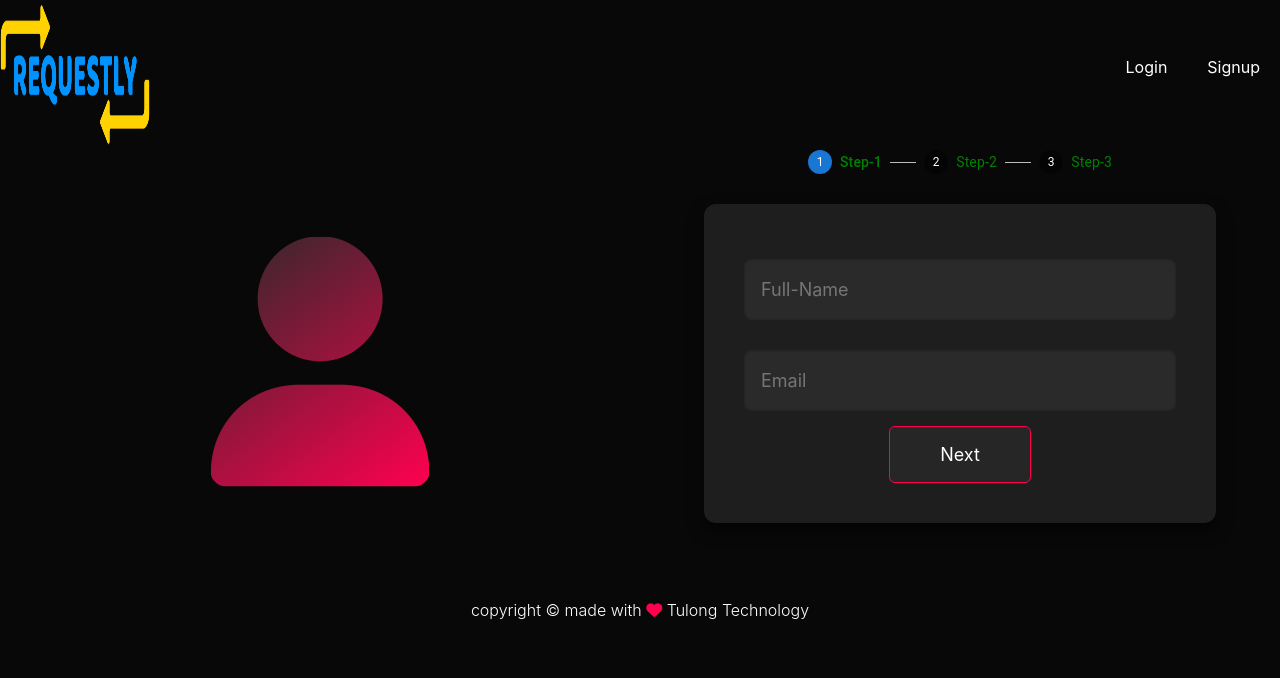
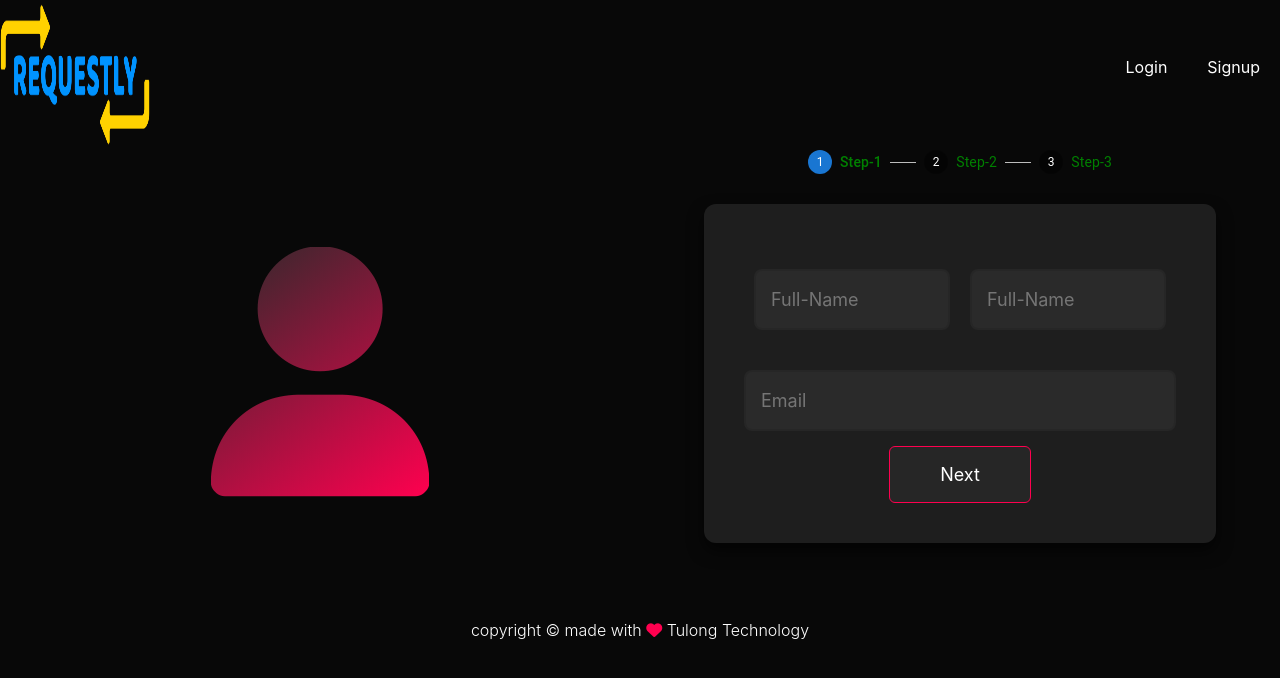
Before and after one commit to ChamanvirKaur/Requestly, a React (Create React App) app in the folder frontend-requestly/: page /Signup in a window 1280 px wide. Shown: the top 678 px of the page. Built offline with nearby package versions, Linux system fonts and the light colour scheme.

Commit message:
Addded many design changes

```diff
--- a/frontend-requestly/src/Components/steps-signup/FirstStep.js
+++ b/frontend-requestly/src/Components/steps-signup/FirstStep.js
@@ -14,12 +14,15 @@ function FirstStep() {
             <div className="signup-form">
 
 
-                <input value={userData.fullname} onChange={handleChnage}  name='fullname' placeholder='Full-Name' type="text" />
+                <div className='fullnamebox'>
+                    <div className='firstName'>
+                    <input value={userData.fullname} onChange={handleChnage}  name='fullname' placeholder='Full-Name' type="text" />
+                    </div>
+                    <div className='lastName'>
+                    <input value={userData.fullname} onChange={handleChnage}  name='fullname' placeholder='Full-Name' type="text" />
+                    </div>
+                </div>
                 <input value={userData.email} onChange={handleChnage} name='email'  placeholder='Email' type="email" />
-
-
-
-
             </div>
             <div>
 
--- a/frontend-requestly/src/Components/steps-signup/steps.css
+++ b/frontend-requestly/src/Components/steps-signup/steps.css
@@ -146,3 +146,14 @@
     color: #ffffff;
     box-shadow: 0 4px 8px rgba(255, 0, 79, 0.4);
 }
+
+
+.fullnamebox{
+    width: 100%;
+    display: flex;
+}
+
+.firstName , .lastName{
+    width: 50%;
+    margin: 10px;
+}
--- a/frontend-requestly/src/StepContext.js
+++ b/frontend-requestly/src/StepContext.js
@@ -5,7 +5,8 @@ export const multiStepContext=React.createContext();
  const StepContext =()=> {
     const [currentStep,setcurrentStep]=useState(1);
     const [userData,setuserData] =useState({
-        fullname : "",
+        firstname :"",
+        lastname : "",
         phone : "",
         email : "",
         password :"",
```
